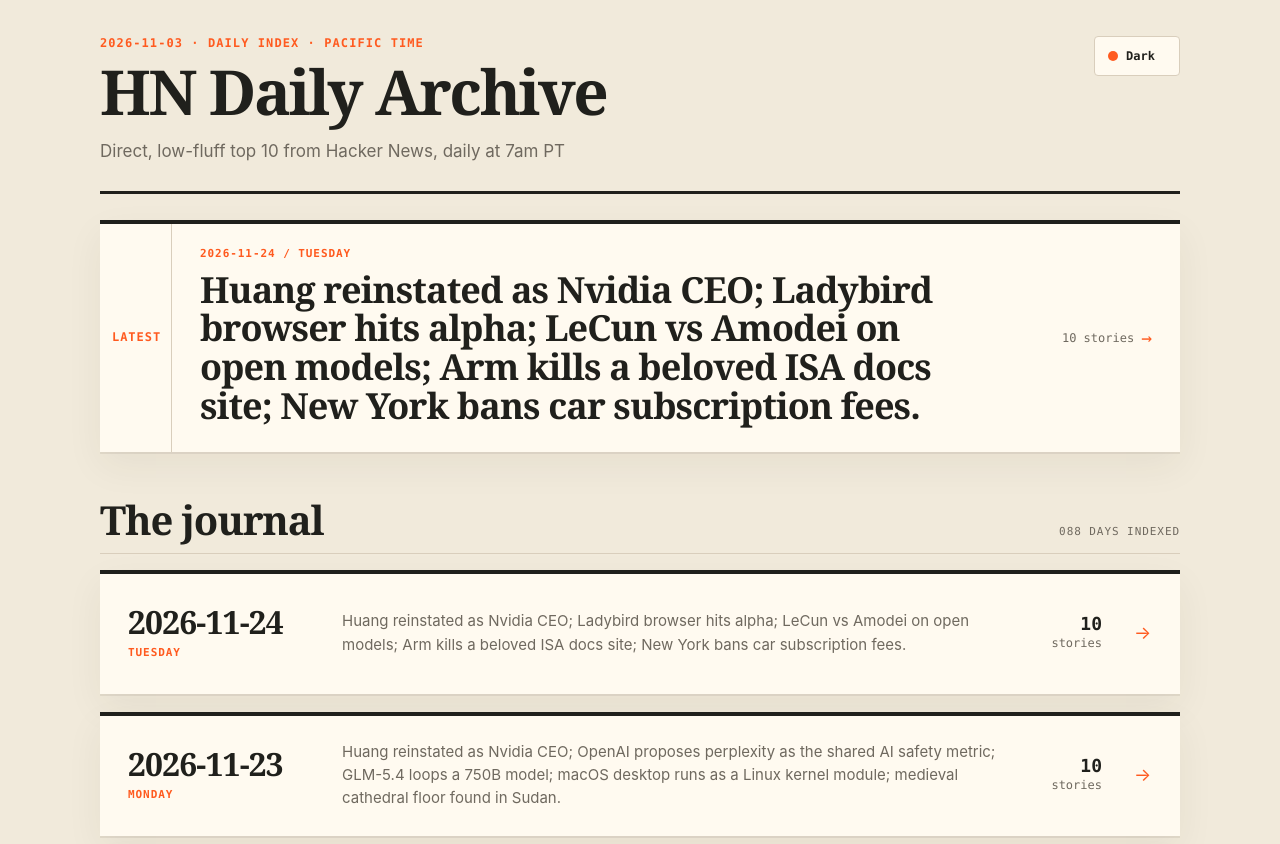
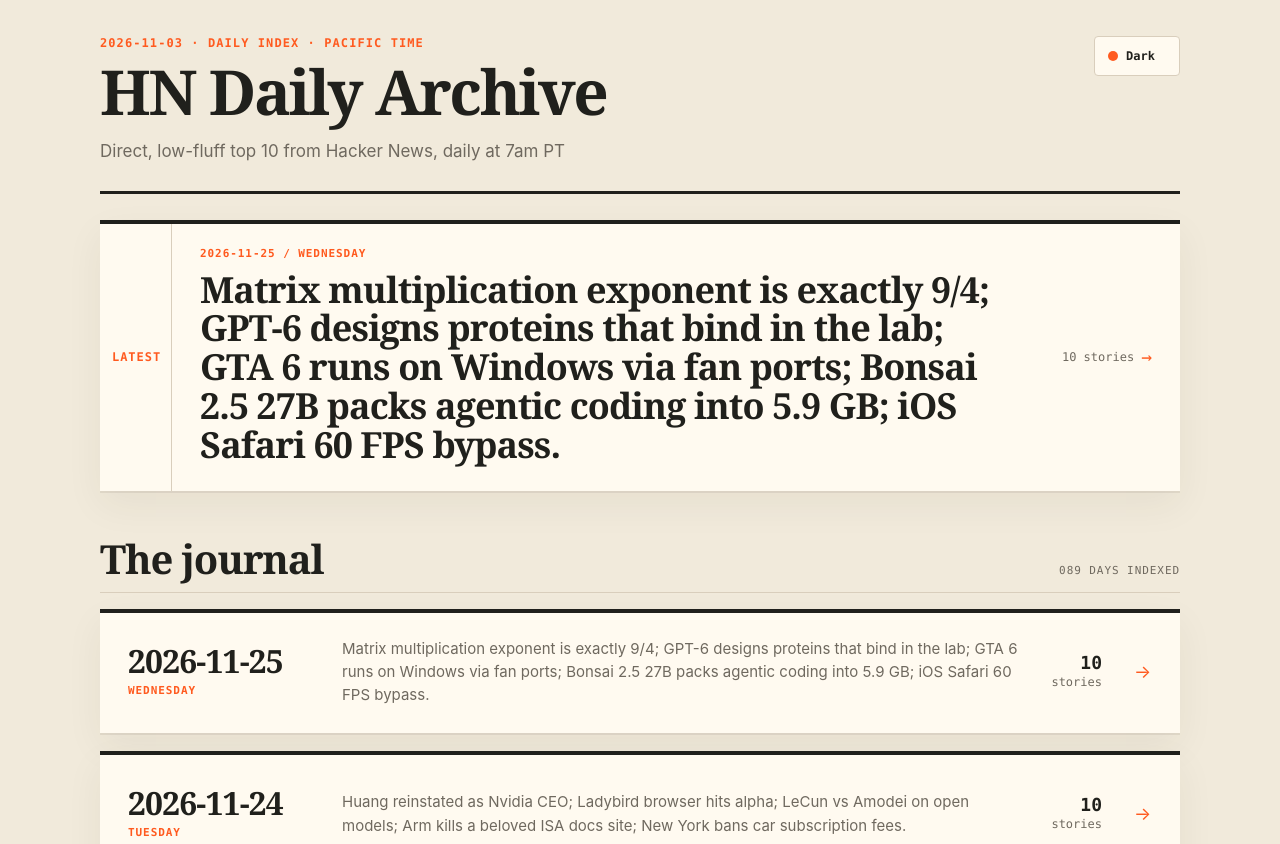
Before and after one commit to tk3369/hn-daily, a plain HTML site: page index.html in a window 1280 px wide. Shown: the top 844 px of the page. Drawn offline with Linux system fonts and the light colour scheme.

Commit message:
Update archive — 2026-11-25 Wednesday — 089 days

```diff
--- a/index.html
+++ b/index.html
@@ -102,11 +102,11 @@
       <button class="theme-toggle" id="theme-toggle" type="button" aria-label="Switch color theme" title="Toggle theme (T)"><span class="theme-dot" aria-hidden="true"></span><span class="theme-text">Dark</span></button>
     </header>
 
-    <a class="latest" id="latest-link" href="https://tk3369.github.io/hn-daily/2026-11-24/" data-local-href="2026-11-24/" target="_blank" rel="noopener" onclick="return openBrief(event, this)" aria-label="Open latest brief for Tuesday 2026-11-24">
+    <a class="latest" id="latest-link" href="https://tk3369.github.io/hn-daily/2026-11-25/" data-local-href="2026-11-25/" target="_blank" rel="noopener" onclick="return openBrief(event, this)" aria-label="Open latest brief for Wednesday 2026-11-25">
       <span class="latest-label">Latest</span>
       <span class="latest-main">
-        <span class="latest-date">2026-11-24 / TUESDAY</span>
-        <span class="latest-title">Huang reinstated as Nvidia CEO; Ladybird browser hits alpha; LeCun vs Amodei on open models; Arm kills a beloved ISA docs site; New York bans car subscription fees.</span>
+        <span class="latest-date">2026-11-25 / WEDNESDAY</span>
+        <span class="latest-title">Matrix multiplication exponent is exactly 9/4; GPT-6 designs proteins that bind in the lab; GTA 6 runs on Windows via fan ports; Bonsai 2.5 27B packs agentic coding into 5.9 GB; iOS Safari 60 FPS bypass.</span>
       </span>
       <span class="latest-meta">10 stories <span class="arrow" aria-hidden="true">→</span></span>
     </a>
@@ -114,11 +114,20 @@
     <section aria-labelledby="archive-title">
       <div class="archive-head">
         <h2 id="archive-title">The journal</h2>
-        <span class="archive-count">088 days indexed</span>
+        <span class="archive-count">089 days indexed</span>
       </div>
 
       <ol class="archive-list" id="archive-list">
         <!-- ARCHIVE_ENTRIES_START: prepend new day entries directly below this line. -->
+        <li class="day-entry">
+          <a class="day-link" href="https://tk3369.github.io/hn-daily/2026-11-25/" data-local-href="2026-11-25/" target="_blank" rel="noopener" onclick="return openBrief(event, this)" data-entry aria-label="Open Wednesday 2026-11-25 brief">
+            <time class="day-date" datetime="2026-11-25">2026-11-25<span class="day-weekday">Wednesday</span></time>
+            <span class="day-summary">Matrix multiplication exponent is exactly 9/4; GPT-6 designs proteins that bind in the lab; GTA 6 runs on Windows via fan ports; Bonsai 2.5 27B packs agentic coding into 5.9 GB; iOS Safari 60 FPS bypass.</span>
+            <span class="day-count"><strong>10</strong> stories</span>
+            <span class="day-arrow" aria-hidden="true">→</span>
+          </a>
+        </li>
+
         <li class="day-entry">
           <a class="day-link" href="https://tk3369.github.io/hn-daily/2026-11-24/" data-local-href="2026-11-24/" target="_blank" rel="noopener" onclick="return openBrief(event, this)" data-entry aria-label="Open Tuesday 2026-11-24 brief">
             <time class="day-date" datetime="2026-11-24">2026-11-24<span class="day-weekday">Tuesday</span></time>
```
